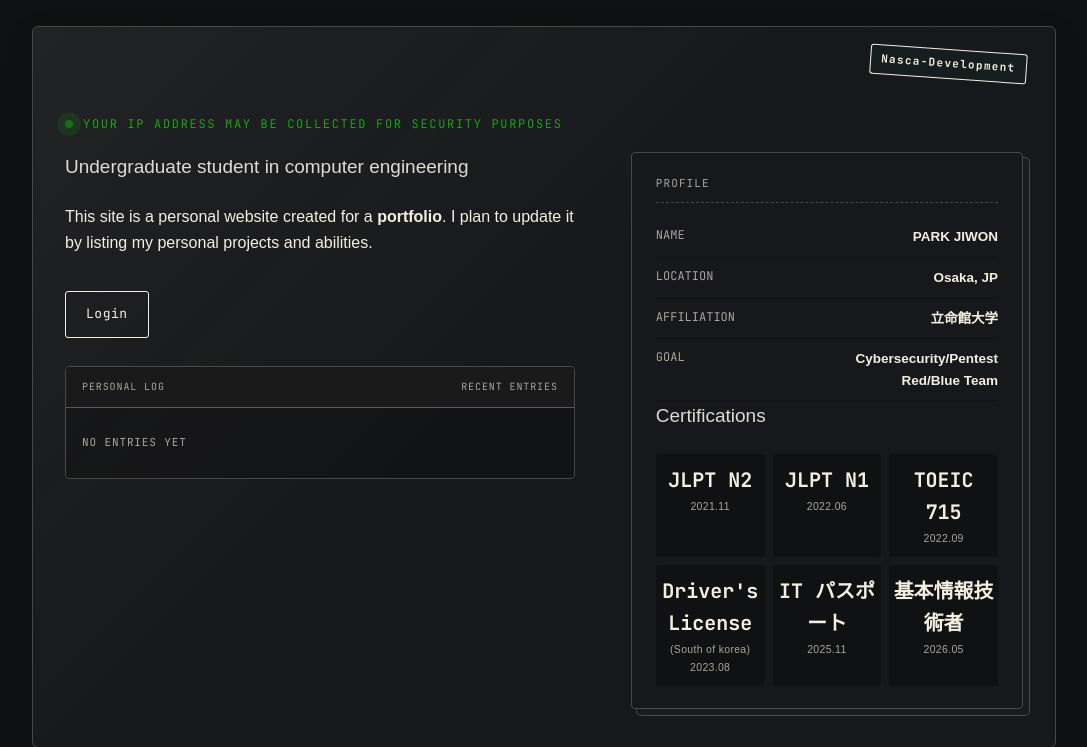
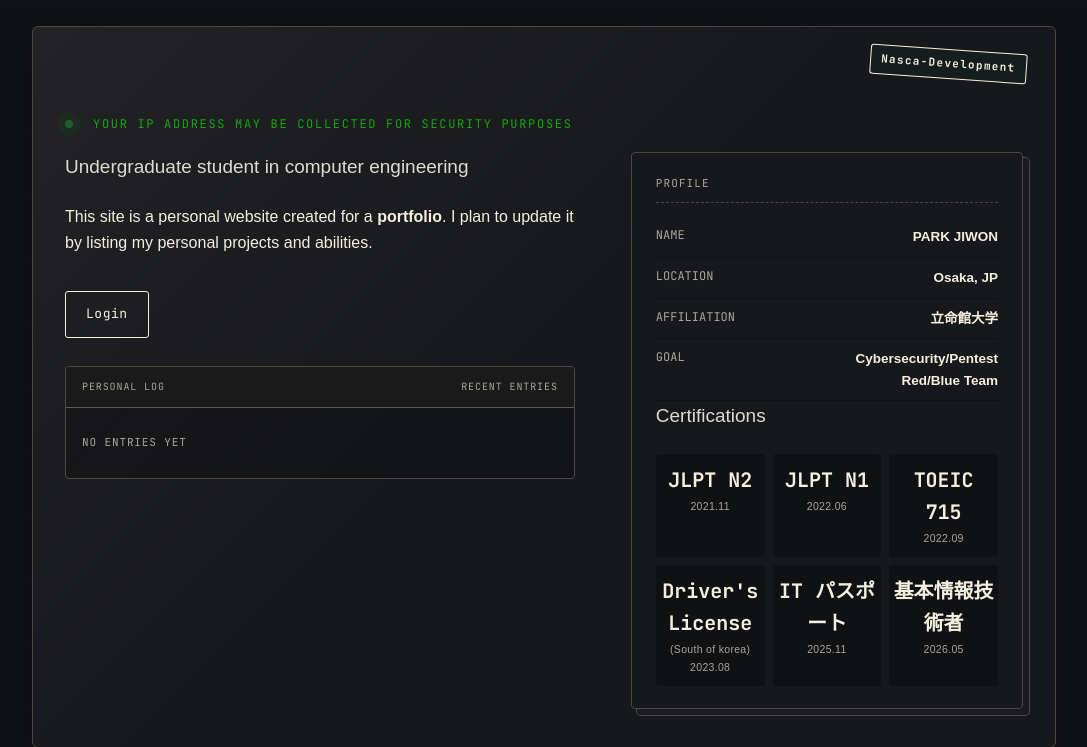
Before and after one commit to nasca1111/nasca-dev, a Flask app: page / in a window 1280 px wide. Shown: the part 59-806 px from the top of the page, without its empty margins (96-1183 px from the left). Run offline with Flask 3, Linux system fonts and the light colour scheme; data comes from the database, SQL or seed files in the repository; data that the repository does not hold is empty; some web fonts are replaced.

Commit message:
edit security policy

```diff
--- a/static/css/style.css
+++ b/static/css/style.css
@@ -149,7 +149,6 @@ nav a:focus-visible {
 }
 
 .eyebrow::before {
-  content: "";
   width: 8px;
   height: 8px;
   background: var(--green);
@@ -159,11 +158,9 @@ nav a:focus-visible {
 }
 
 .eyebrow::after {
-  content: "";
   width: 16px;
   height: 16px;
   background: var(--green);
-  border-radius: 50%;
   position: absolute;
   margin-left: -4px;
   opacity: 0.4;
--- a/templates/index.html
+++ b/templates/index.html
@@ -30,7 +30,9 @@
     <div class="wrap">
       <section class="hero" style="border-top: none">
         <div class="stamp">Nasca-Development</div>
-        <div class="eyebrow">Your IP address may be collected for security purposes</div>
+        <div class="eyebrow">
+          <span class="status-dot"></span>
+          Your IP address may be collected for security purposes</div>
         <div class="hero-grid">
           <div>
             <div class="role">
```
